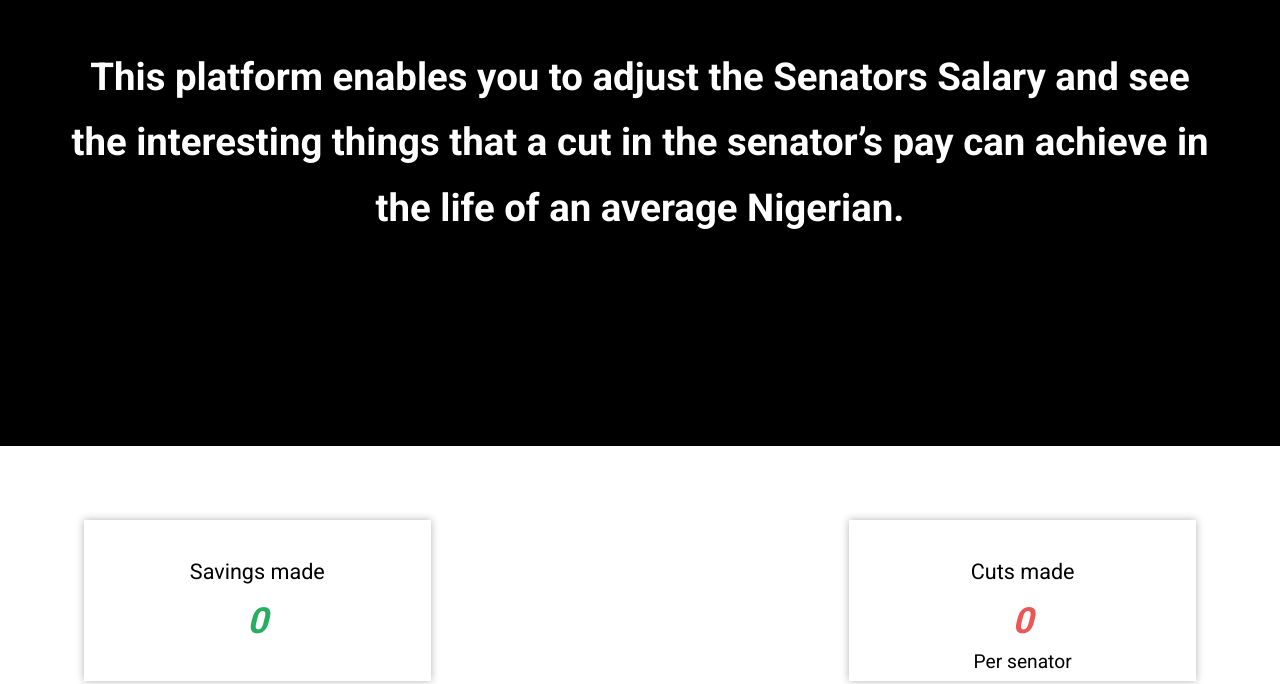
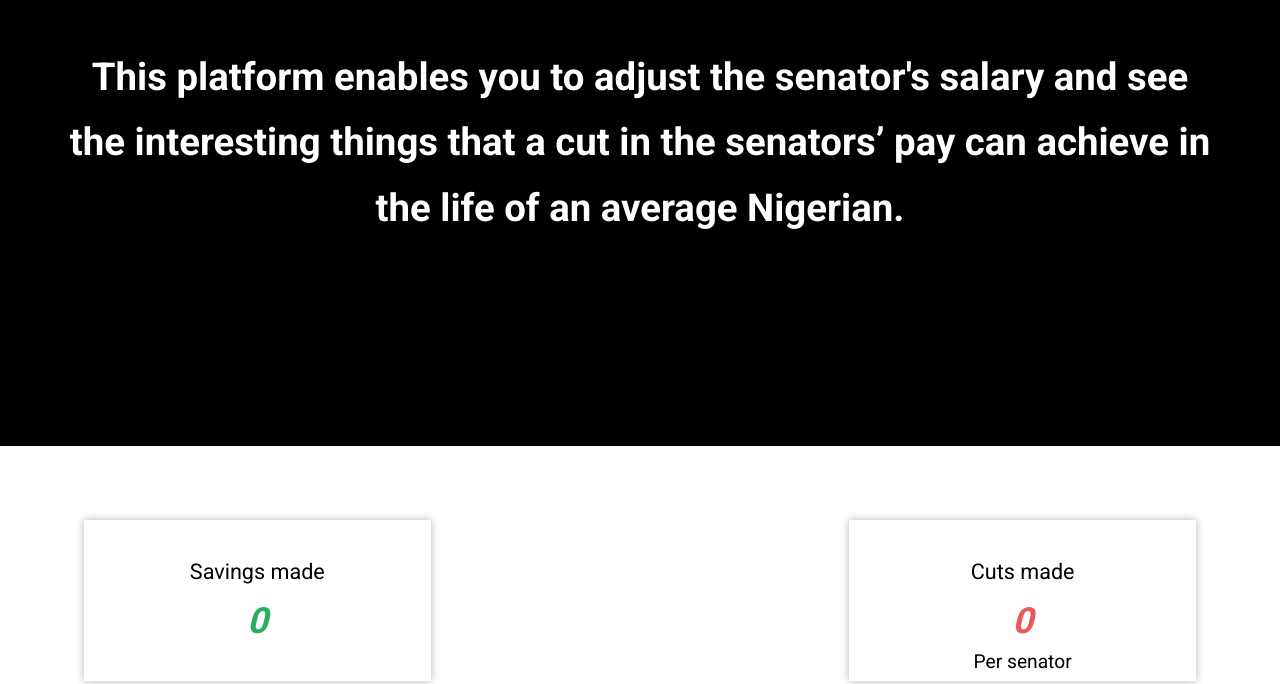
Before and after one commit to eddy983/senate-allowance, a website: page index.html in a window 1280 px wide. Shown: the part 154-838 px from the top of the page. Drawn offline with Linux system fonts and the light colour scheme.

Commit message:
Corrected text

```diff
--- a/index.html
+++ b/index.html
@@ -33,7 +33,7 @@
 		</div>
 		<div class="header__box header__box--2">
 			<div class="header__box__icon header__box__icon--1">
-				<h1 class="header__box__text--1">This platform enables you to adjust the Senators Salary and see the interesting things that a cut in the senator’s pay can achieve in the life of an average Nigerian.</h1>
+				<h1 class="header__box__text--1">This platform enables you to adjust the senator's salary and see the interesting things that a cut in the senators’ pay can achieve in the life of an average Nigerian.</h1>
 			</div>
 		</div>
 		<div class="row">
```
